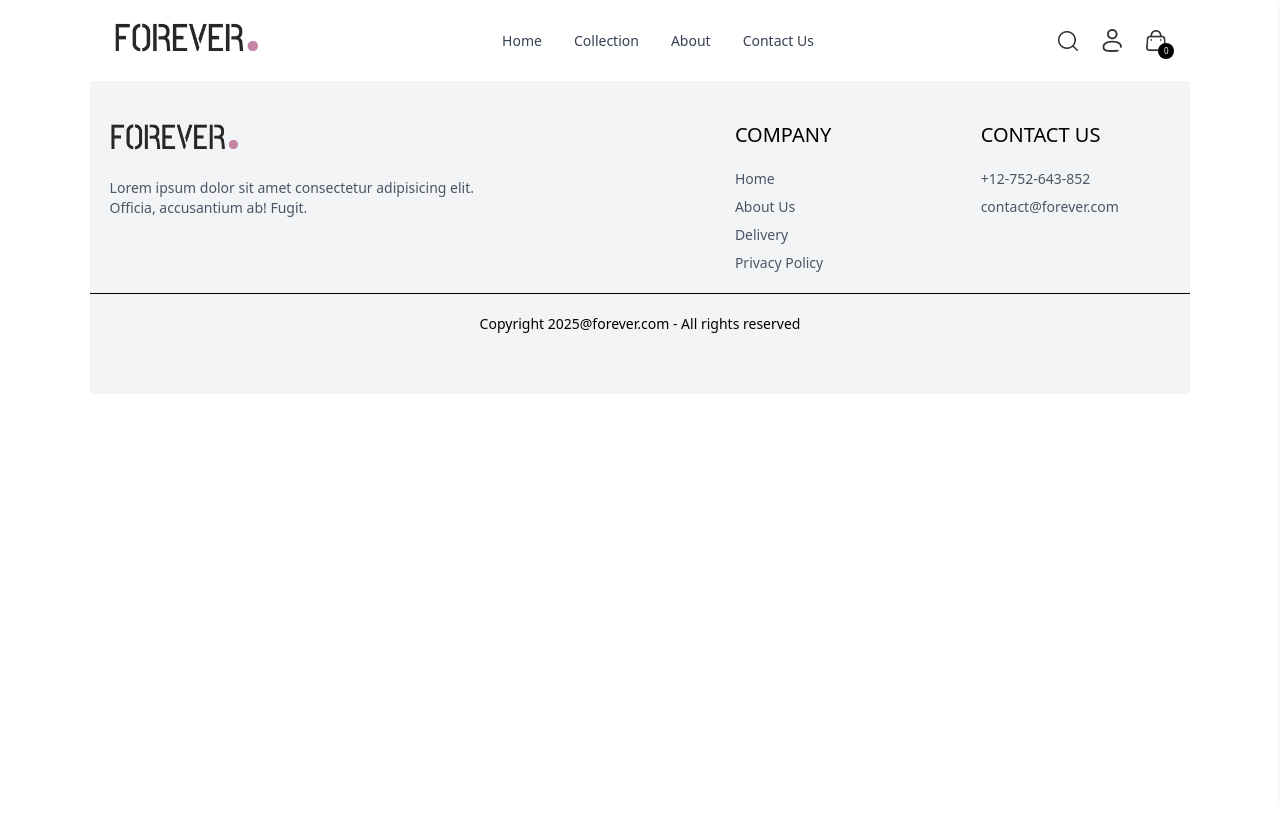
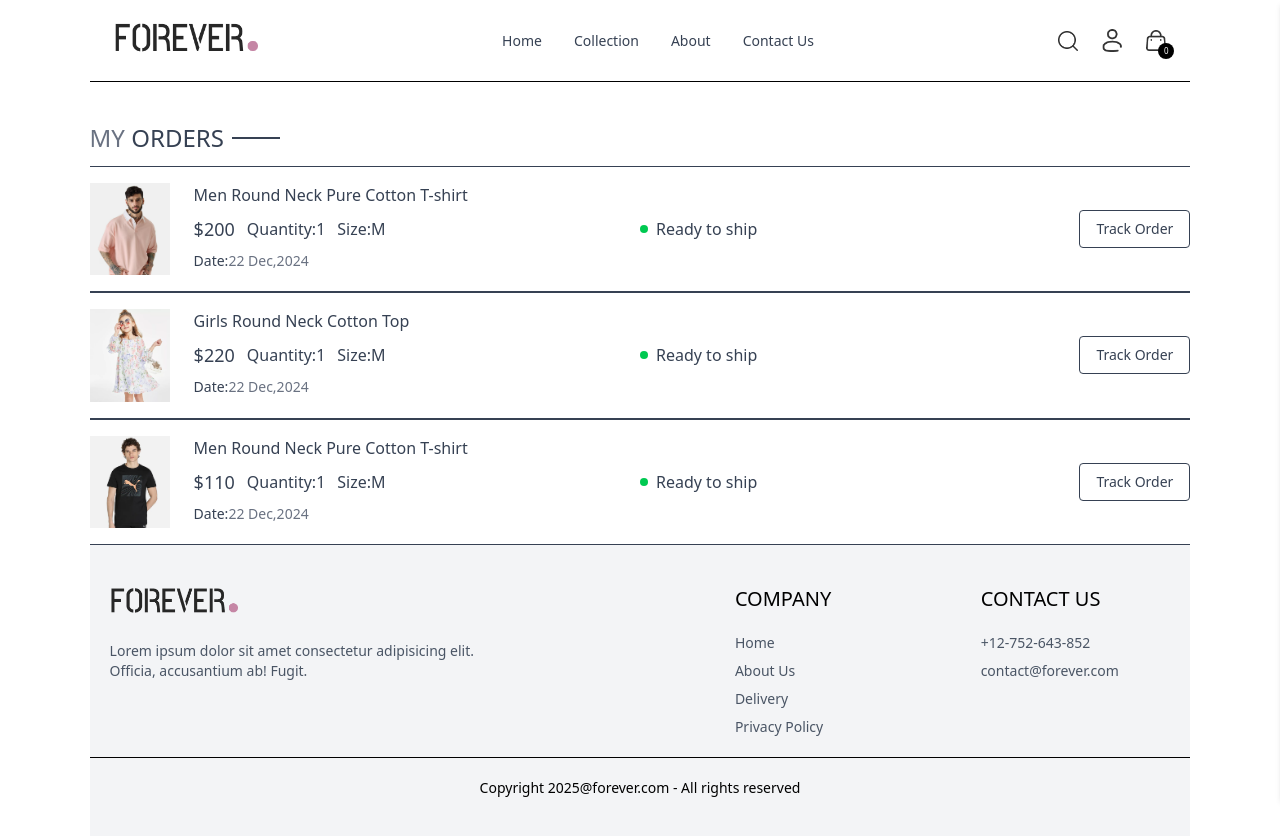
Before and after one commit to tanzeelafaheem/ECommerce, a React (Vite) app in the folder frontend/: page /orders in a window 1280 px wide. Shown: the top 836 px of the page. Before the commit the page ends 800 px from the top, so only its background shows below. Built offline with nearby package versions, Linux system fonts and the light colour scheme.

Commit message:
feat:My orders

```diff
--- a/frontend/src/pages/Orders.jsx
+++ b/frontend/src/pages/Orders.jsx
@@ -1,9 +1,40 @@
-import React from 'react'
+import React, { useContext } from 'react'
+import { ShopContext } from '../context/ShopContext'
+import Title from '../components/Title';
 
 const Orders = () => {
+  const {products,currency}=useContext(ShopContext);
   return (
-    <div>
-
+    <div className='border-t pt-10'>
+      <div className="text-2xl">
+        <Title text1={'MY'} text2={'ORDERS'}/>
+      </div>
+      <div className="">
+        {products.slice(1,4).map((item,index)=>(
+          <div key={index} className='py-4 border-t border-b text-gray-700 flex flex-col md:flex-row md:items-center md:justify-between gap-4'>
+            <div className='flex items-start gap-6 text-sm'>
+             <img src={item.image[0]} alt="" className='w-16 sm:w-20'/>
+             <div className="">
+              <p className='sm:text-base font-medium'>{item.name}</p>
+              <div className="flex items-center gap-3 mt-2 text-base text-gray-700">
+                <p className='text-lg'>{currency}{item.price}</p>
+                <p>Quantity:1</p>
+                <p>Size:M</p>
+              </div>
+              <p className='mt-2'>Date:<span className='text-gray-500'>22 Dec,2024</span></p>
+             </div>
+            </div>
+            <div className="md:w-1/2 flex justify-between">
+            <div className="flex items-center gap-2">
+              <p className='min-w-2 h-2 rounded-full bg-green-500'></p>
+              <p className='text-sm md:text-base'>Ready to ship</p>
+            </div>
+            <button className='border px-4 py-2 text-sm font-medium rounded-sm cursor-pointer'>Track Order</button>
+            </div>
+          </div>
+        ))
+        }
+      </div>
     </div>
   )
 }
```
